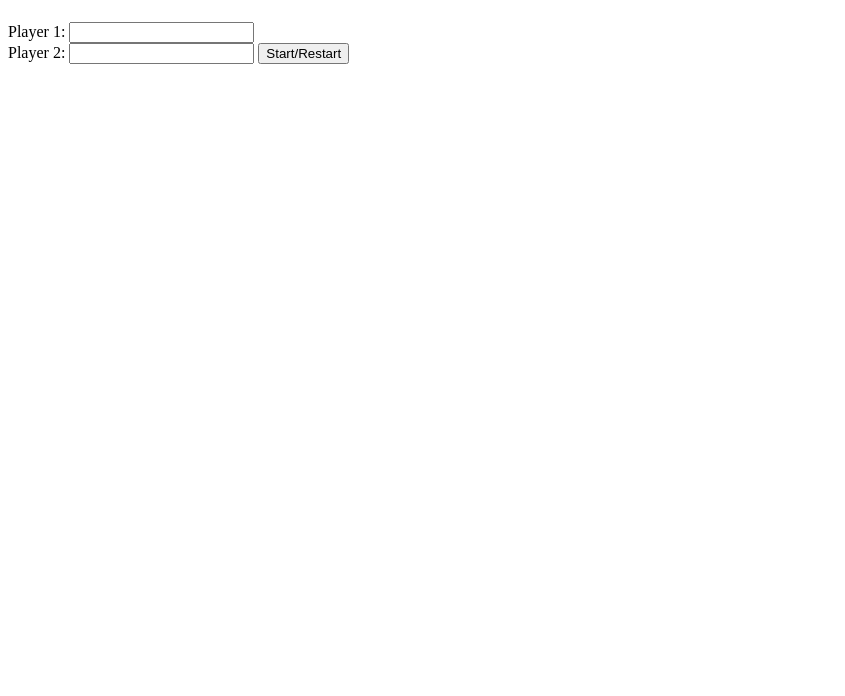
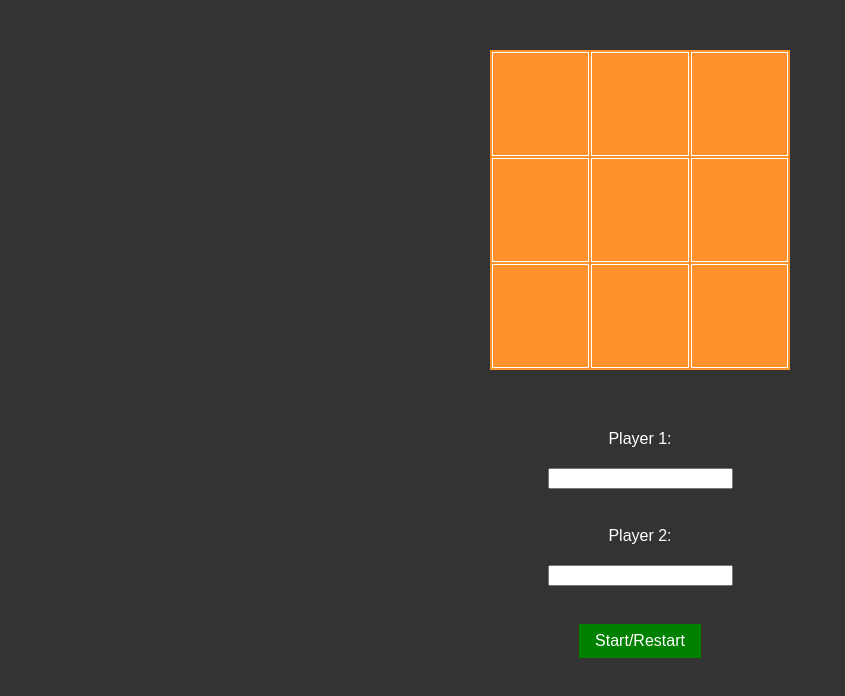
Before and after one commit to Ralica1/Tic-Tac-Toe, a plain HTML site: page index.html in a window 1280 px wide. Shown: the whole page, without its empty margins (0-845 px from the left). Drawn offline with Linux system fonts and the light colour scheme.

Commit message:
Created CSS for this project.

```diff
--- a/index.html
+++ b/index.html
@@ -4,6 +4,8 @@
   <meta charset="UTF-8">
   <meta http-equiv="X-UA-Compatible" content="IE=edge">
   <meta name="viewport" content="width=device-width, initial-scale=1.0">
+  <link rel="stylesheet" href="./style.css">
+  <script src="./script.js" defer></script>
   <title>TicTacToe</title>
 </head>
 <body>
@@ -32,15 +34,17 @@
   </table>
 </div>
 
+<div class="input-div">
   <!-- Create input fields for the players to enter their names -->
   <label for="player1">Player 1:</label>
   <input type="text" id="player1" name="player1">
   <br>
   <label for="player2">Player 2:</label>
   <input type="text" id="player2" name="player2">
-
+  <br>
   <!-- Create a button to start/restart the game -->
   <button id="start-button">Start/Restart</button>
+</div>
 
 <!-- Create a display element to show the result of the game -->
 <div id="result"></div>
--- a/style.css
+++ b/style.css
@@ -0,0 +1,88 @@
+/* Set the font and background color for the site */
+body {
+  font-family: Arial, sans-serif;
+  color: white;
+  background-color: #333333; /* Dark gray color */
+  margin: 0;
+  display: flex;
+  flex-direction: column;
+  justify-content: center;
+  align-items: center;
+}
+
+/* Set the font and background color for the gameboard */
+#gameboard {
+  font-family: Arial, sans-serif;
+  color: white;
+  background-color: #ff922b; /* Pastel orange color */
+  width: 300px;
+  margin: 0 auto;
+  display: flex;
+  justify-content: center;
+  align-items: center;
+  margin-top: 50px;
+}
+
+/* Style the cells of the gameboard */
+#gameboard td {
+  width: 100px;
+  height: 100px;
+  text-align: center;
+  vertical-align: middle;
+  border: 1px solid white;
+  font-size: 48px;
+  transition: background-color 0.5s;
+}
+
+/* Add hover effect to the cells */
+#gameboard td:hover {
+  background-color: #eb7100;
+  cursor: pointer;
+}
+
+/* Style the input fields and start button */
+.input-div {
+  background-color: #333333; /* Gray color */
+  width: 300px;
+  margin: 0 auto;
+  display: flex;
+  justify-content: center;
+  align-items: center;
+  flex-direction: column;
+  margin-top: 50px;
+}
+label,
+input {
+  color: white;
+  display: block;
+  margin: 10px 0;
+  text-align: center;
+}
+#start-button {
+  color: white;
+  background-color: green;
+  border: none;
+  padding: 8px 16px;
+  font-size: 16px;
+  cursor: pointer;
+  margin: 10px 0;
+}
+
+/* Style the result display element */
+#result {
+  color: white;
+  font-size: 24px;
+  font-weight: bold;
+  text-align: center;
+  margin: 10px 0;
+}
+
+/* Make the gameboard responsive by setting the table to display as a block-level element and setting the cells to have a width of 100% on small screens */
+@media (max-width: 600px) {
+  #gameboard table {
+    display: block;
+  }
+  #gameboard td {
+    width: 100%;
+  }
+}
```
Also changed, not shown: 1 other file. Lines whose indentation alone changed are shown as unchanged.
